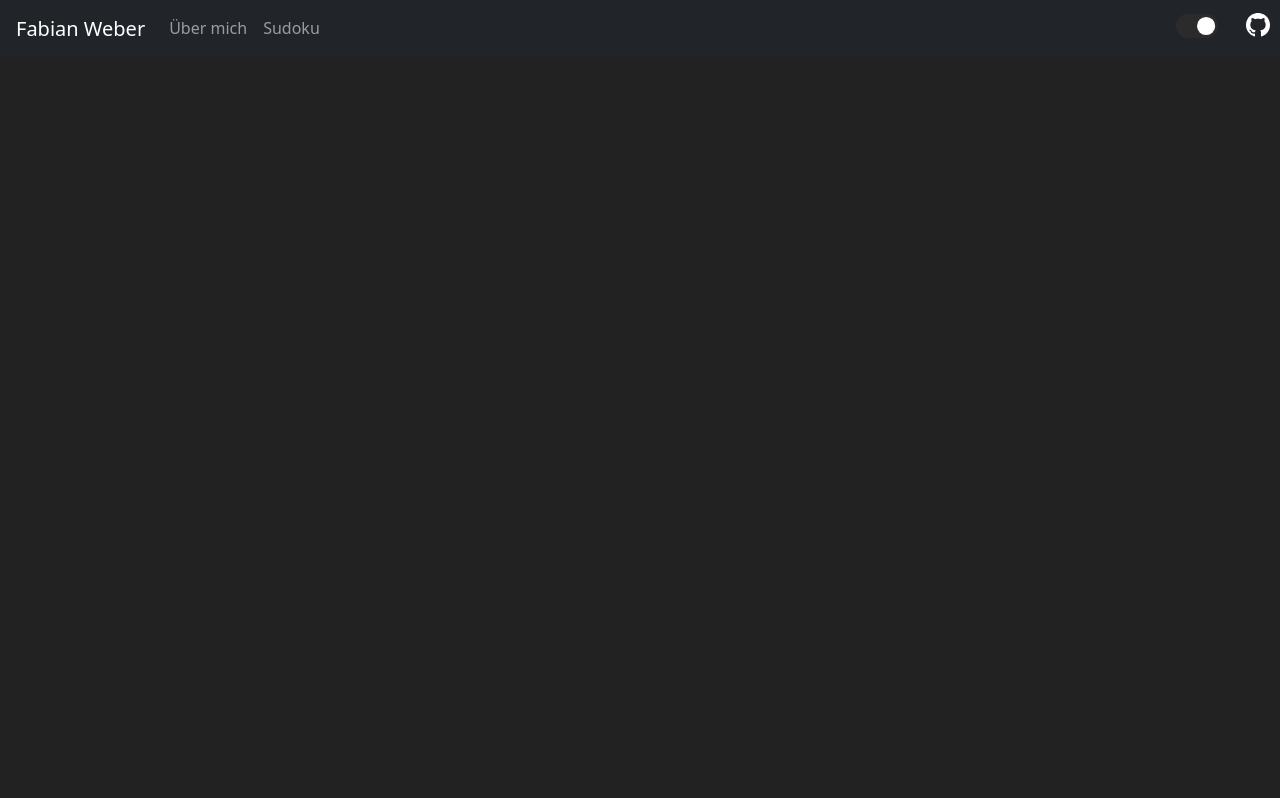
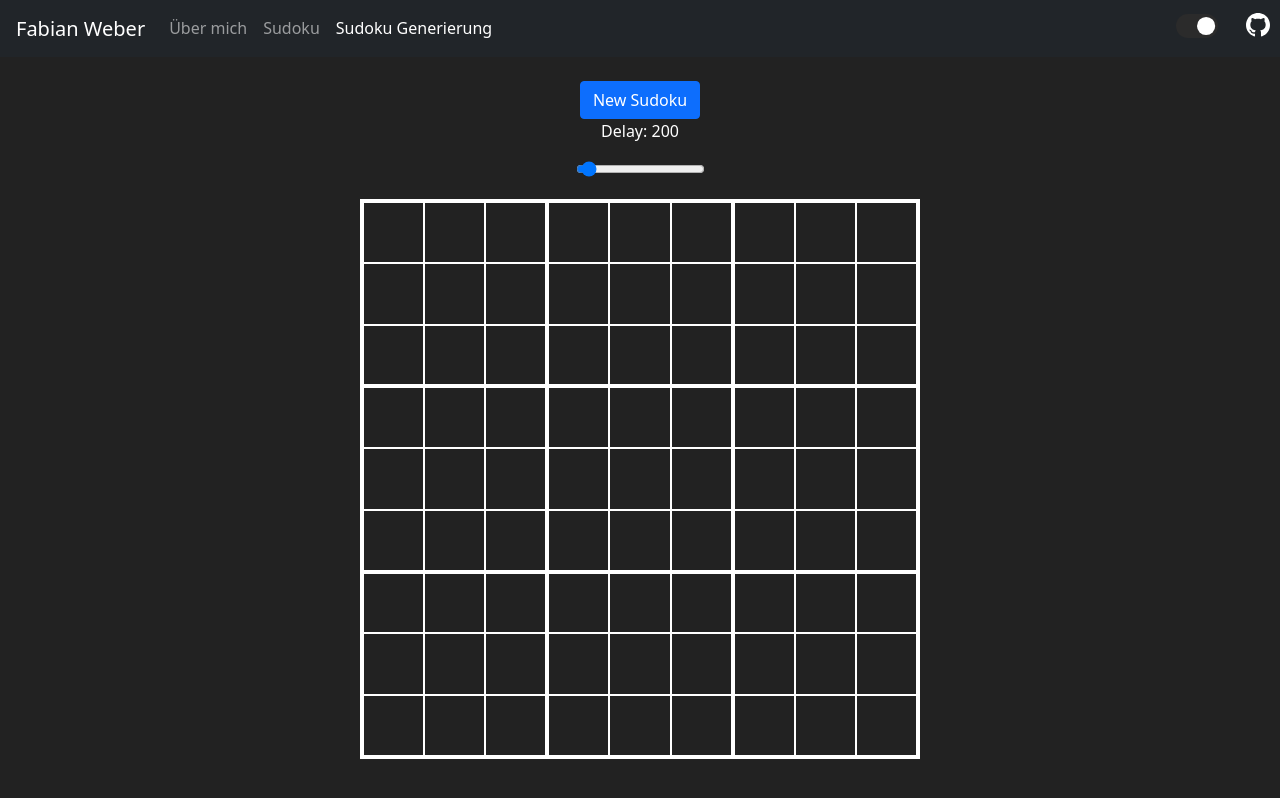
Before and after one commit to fabiastisch/fabiastisch.github.io, an Angular app: page /sudokugeneration in a window 1280 px wide. Before the commit this address led to /. Built offline with nearby package versions, Linux system fonts and the light colour scheme.

Commit message:
add simplified Sudoku generation visualisation

```diff
--- a/src/app/app-routing.module.ts
+++ b/src/app/app-routing.module.ts
@@ -1,12 +1,16 @@
 import { NgModule } from '@angular/core';
 import { RouterModule, Routes } from '@angular/router';
-import {SudokuComponent} from "./sudoku/sudoku.component";
+import {SudokuComponent} from "./pages/sudoku/sudoku.component";
 import {HomeComponent} from "./pages/home/home.component";
 import {AboutComponent} from "./pages/about/about.component";
+import {
+  SudokuGenerationVisualisationComponent
+} from "./pages/sudoku-generation-visualisation/sudoku-generation-visualisation.component";
 
 
 const routes: Routes = [
   { path: 'sudoku', component: SudokuComponent },
+  { path: 'sudokugeneration', component: SudokuGenerationVisualisationComponent },
   { path: 'home', component: HomeComponent },
   { path: 'about', component: AboutComponent },
   { path: '', pathMatch: 'full', redirectTo: '/sudoku' }
--- a/src/app/app.module.ts
+++ b/src/app/app.module.ts
@@ -6,13 +6,14 @@ import {AppComponent} from './app.component';
 import {RouterModule} from "@angular/router";
 import {HeaderComponent} from "./pages/header/header.component";
 import {HomeComponent} from "./pages/home/home.component";
-import {SudokuComponent} from "./sudoku/sudoku.component";
+import {SudokuComponent} from "./pages/sudoku/sudoku.component";
 import {FormsModule} from "@angular/forms";
 import {NgbModule} from "@ng-bootstrap/ng-bootstrap";
 import {AboutComponent} from './pages/about/about.component';
 import {RouterlinkComponent} from './pages/header/routerlink/routerlink.component';
 import {TimePipe} from './time.pipe';
 import {UtilsModule} from "./utils/utils.module";
+import { SudokuGenerationVisualisationComponent } from './pages/sudoku-generation-visualisation/sudoku-generation-visualisation.component';
 
 @NgModule({
   declarations: [
@@ -22,7 +23,8 @@ import {UtilsModule} from "./utils/utils.module";
     HomeComponent,
     AboutComponent,
     RouterlinkComponent,
-    TimePipe
+    TimePipe,
+    SudokuGenerationVisualisationComponent
   ],
     imports: [
         BrowserModule,
--- a/src/app/pages/header/header.component.html
+++ b/src/app/pages/header/header.component.html
@@ -9,7 +9,7 @@
       <!--<app-routerlink name="Home" link="/home"></app-routerlink>-->
       <app-routerlink name="Über mich" link="/about"></app-routerlink>
       <app-routerlink name="Sudoku" link="/sudoku"></app-routerlink>
-
+      <app-routerlink name="Sudoku Generierung" link="/sudokugeneration"></app-routerlink>
     </ul>
 
     <!--<form class="form-inline mt-2 mt-md-0">
--- /dev/null
+++ b/src/app/pages/sudoku-generation-visualisation/sudoku-generation-visualisation.component.html
@@ -0,0 +1,33 @@
+<div class="center my-3">
+  <button type="button" class="btn btn-primary mx-3" (click)="this.newSudoku()"> New Sudoku</button>
+  <div>
+    <p>Delay: {{delayTime}} </p>
+  </div>
+  <input type="range" min="50" max="3000" [value]="delayTime" (input)="setDelayTime($event)">
+
+
+</div>
+
+<div class="display" id="display" [style.height]="height">
+  <div class="row" *ngFor="let row of sudoku; index as rowI"
+  >
+
+    <div class="cell" *ngFor="let cell of row; index as colI"
+         [class.top]="rowI % 3 == 0"
+         [class.bot]="rowI % 3 == 2"
+         [class.left]="colI % 3 == 0"
+         [class.right]="colI % 3 == 2"
+         [class.active]=cell.isActive
+         [class.highlightLight]=cell.highlightLight
+         [class.highlightHard]=cell.highlightHard
+         [class.isWrong]=cell.isWrong
+         [class.isCorrect]=cell.isCorrect
+         [class.readonly]=cell.readonly
+         [class.correct]="cell.solution === cell.value && !cell.readonly"
+         [class.false]="cell.solution !== cell.value && !cell.readonly"
+    >
+
+      <div class="value">{{cell.value}}</div>
+    </div>
+  </div>
+</div>
--- /dev/null
+++ b/src/app/pages/sudoku-generation-visualisation/sudoku-generation-visualisation.component.ts
@@ -0,0 +1,57 @@
+import {Component, HostListener, OnInit} from '@angular/core';
+import {SudokuModel} from "../sudoku/sudoku-model";
+import {SudokuUtils} from "../../util-functions/sudoku-utils";
+
+@Component({
+  selector: 'app-sudoku-generation-visualisation',
+  templateUrl: './sudoku-generation-visualisation.component.html',
+  styleUrls: ['./sudoku-generation-visualisation.component.scss']
+})
+export class SudokuGenerationVisualisationComponent implements OnInit {
+  public sudoku: SudokuModel | undefined;
+  height: any = '500px';
+
+  isGenerating: boolean = false;
+  public delayTime : number = 200;
+
+  public async newSudoku(): Promise<void> {
+    if (this.isGenerating) return;
+    this.isGenerating = true;
+    await SudokuUtils.getSudokuAsync(this.delayTime, (sudoku, change, success) => {
+      this.sudoku = new SudokuModel({sudoku: sudoku});
+      if (change) {
+        if (success !== undefined) {
+          this.sudoku[change.col][change.row].isCorrect = success;
+          this.sudoku[change.col][change.row].isWrong = !success;
+        } else {
+          this.sudoku[change.col][change.row].highlightHard = true;
+
+        }
+      }
+
+    }).then(res => {
+      this.sudoku = new SudokuModel(res);
+      this.isGenerating = false;
+    });
+
+    //this.sudoku = new SudokuModel(SudokuUtils.getSudoku());
+  }
+
+  ngOnInit(): void {
+    this.sudoku = SudokuModel.GenerateEmpty();
+    // @ts-ignore
+    this.height = document.getElementById('display').offsetWidth + 'px';
+  }
+
+  @HostListener('window:resize', ['$event'])
+  onResize(event: { target: { innerWidth: any; }; }) {
+    // @ts-ignore
+    this.height = document.getElementById('display').offsetWidth + 'px';
+
+  }
+
+  setDelayTime(event: Event) {
+    const value = (event.target as HTMLInputElement).value;
+    this.delayTime = Number(value);
+  }
+}
--- a/src/app/sudoku/sudoku-model.ts
+++ b/src/app/pages/sudoku/sudoku-model.ts
@@ -8,6 +8,8 @@ export class Cell {
   solution: number | undefined;
   row: number;
   col: number;
+  isCorrect?: boolean = false
+  isWrong?: boolean = false;
 
   constructor(value: number, row: number, col: number) {
     this.row = row;
@@ -38,6 +40,7 @@ export class SudokuModel extends Array<Array<Cell>> {
       });
       this.push(rowData);
     });
+    if (!obj.solvedSudoku) return;
     this.solved = obj.solvedSudoku;
     // @ts-ignore
     obj.solvedSudoku.forEach((row, rowindex) => {
@@ -47,4 +50,10 @@ export class SudokuModel extends Array<Array<Cell>> {
       });
     });
   }
+
+  static GenerateEmpty(): SudokuModel {
+    let model: number[][] = [...Array(9)].map(x => Array(9).fill(-1));
+    return new SudokuModel({sudoku: model});
+  }
+
 }
--- /dev/null
+++ b/src/app/pages/sudoku/sudoku.component.scss
@@ -0,0 +1,101 @@
+$activeColor: #4e9ae5;
+$highlightLightColor: #4d4d4d;
+$highlightSameCells: #8ceeee;
+$correctColor: #1bef00;
+$wrongColor: #ff0000;
+$readOnlyColor: #c7c7c7;
+@import "src/style/styles";
+
+.display{
+  margin-left: auto;
+  margin-right: auto;
+/*  margin: 0;
+  min-width: 50vmin;
+  min-height: 50vmin;*/
+  max-height: 70vh;
+  max-width: 70vh;
+
+  display: flex;
+  flex-direction: column;
+  border: 2px solid var(--main-color);
+  /*justify-content: center;
+  align-items: center;*/
+
+  @include phone{
+    max-height: 50vh;
+    max-width: 100vw;
+    background-color: #4e9ae5;
+  }
+
+}
+
+.row{
+  flex: 1;
+  display: flex;
+  justify-self: center;
+  margin: 0;
+}
+.cell{
+  cursor: pointer;
+  flex: 1;
+  justify-content: center;
+  align-items: center;
+  display: flex;
+  border: 1px solid var(--main-color);
+  font-size: large;
+
+  &.top{
+    border-top: 2px solid var(--main-color);
+  }
+  &.left{
+    border-left: 2px solid var(--main-color);
+  }
+  &.right{
+    border-right: 2px solid var(--main-color);
+  }
+  &.bot{
+    border-bottom: 2px solid var(--main-color);
+  }
+  &.active{
+    background: var(--activeColor);
+    //font-size: larger;
+  }
+  &.highlightLight{
+    background: var(--highlightLightColor);
+  }
+  &.highlightHard{
+    background: var(--highlightSameCells);
+  }
+  &.readonly >div{
+    color: var(--readOnlyColor);
+  }
+/*  &.correct >div{
+    color: var(--correctColor);
+  }
+  &.false >div{
+    color: var(--wrongColor);
+  }*/
+
+}
+
+
+
+.dark-modal .modal-content {
+  background-color: var(--background-color);
+  color: var(--main-color);
+}
+.dark-modal .close {
+  color: white;
+}
+
+.timer{
+  margin-top: auto;
+
+}
+.bottom{
+  position: fixed;
+  left: 0;
+  bottom: 0;
+  width: 100%;
+  margin-bottom: 2px;
+}
--- a/src/app/sudoku/sudoku.component.ts
+++ b/src/app/pages/sudoku/sudoku.component.ts
@@ -1,9 +1,9 @@
 import {AfterViewInit, ChangeDetectorRef, Component, HostListener, OnInit} from '@angular/core';
 import {Cell, SudokuModel} from './sudoku-model';
 import {NgbModal, NgbModalRef} from '@ng-bootstrap/ng-bootstrap';
-import {SudokuUtils} from '../util-functions/sudoku-utils';
-import {ModalContentComponent} from '../utils/modal-content/modal-content.component';
-import {TimePipe} from "../time.pipe";
+import {SudokuUtils} from '../../util-functions/sudoku-utils';
+import {ModalContentComponent} from '../../utils/modal-content/modal-content.component';
+import {TimePipe} from "../../time.pipe";
 
 @Component({
   selector: 'app-sudoku',
--- a/src/app/util-functions/sudoku-utils.ts
+++ b/src/app/util-functions/sudoku-utils.ts
@@ -2,7 +2,8 @@ import {arrayStartAtZero, getRandomInt, shuffleArray, transpose} from './utils-m
 import List from './algorithm-x/list';
 import {Metadata} from './algorithm-x/model';
 import {initializeCircularDoublyLinkedToroidaList, initializeColumnLabels, search} from './algorithm-x/core';
-import {SudokuModel} from "../sudoku/sudoku-model";
+import {SudokuModel} from "../pages/sudoku/sudoku-model";
+import waitTime from "./time";
 
 
 export class SudokuUtils {
@@ -242,4 +243,48 @@ export class SudokuUtils {
     const solution = SudokuUtils.solver(SudokuUtils.parseCells(grid));
     return [...solution].length;
   }
+
+
+  static async getSudokuAsync(delayTime:number,param: (sudoku: any, change?: { col: any; row: any }, success?: boolean) => void) {
+    const delay = (time: number) => {
+      return new Promise(resolve => setTimeout(resolve, time));
+    }
+    let s = SudokuUtils.generateFullSudoku();
+    param(s)
+    await delay(delayTime*1)
+    const sudoku = SudokuUtils.shuffleSudoku(s);
+    param(sudoku)
+    await delay(delayTime*2)
+    const solvedSudoku = JSON.parse(JSON.stringify(sudoku));
+    const random = () => shuffleArray(arrayStartAtZero(SudokuUtils.SIZE));
+    let emptyFields = 0;
+    for (const row of random()) {
+      for (const col of random()) {
+        const temp = sudoku[col][row];
+        if (temp === -1) {
+          continue;
+        }
+        sudoku[col][row] = -1;
+
+        const solutionCount = SudokuUtils.getSolutionCount(sudoku);
+        param(sudoku, {col, row})
+        await delay(delayTime)
+        // backtrack
+        if (solutionCount > 1) {
+          param(sudoku, {col, row}, false);
+          await delay(delayTime)
+
+          sudoku[col][row] = temp;
+        } else {
+          param(sudoku, {col, row}, true);
+          await delay(delayTime)
+
+
+          emptyFields++;
+        }
+      }
+    }
+
+    return {sudoku, solvedSudoku};
+  }
 }
```
Also changed, not shown: src/app/pages/sudoku-generation-visualisation/sudoku-generation-visualisation.component.scss (renamed from src/app/sudoku/sudoku.component.scss, +34 -16 lines), package.json (line endings or trailing spaces), src/app/pages/sudoku/sudoku.component.html (renamed from src/app/sudoku/sudoku.component.html), 2 other files (tests, documents, lock files or other folders). Lines whose indentation alone changed are shown as unchanged.
